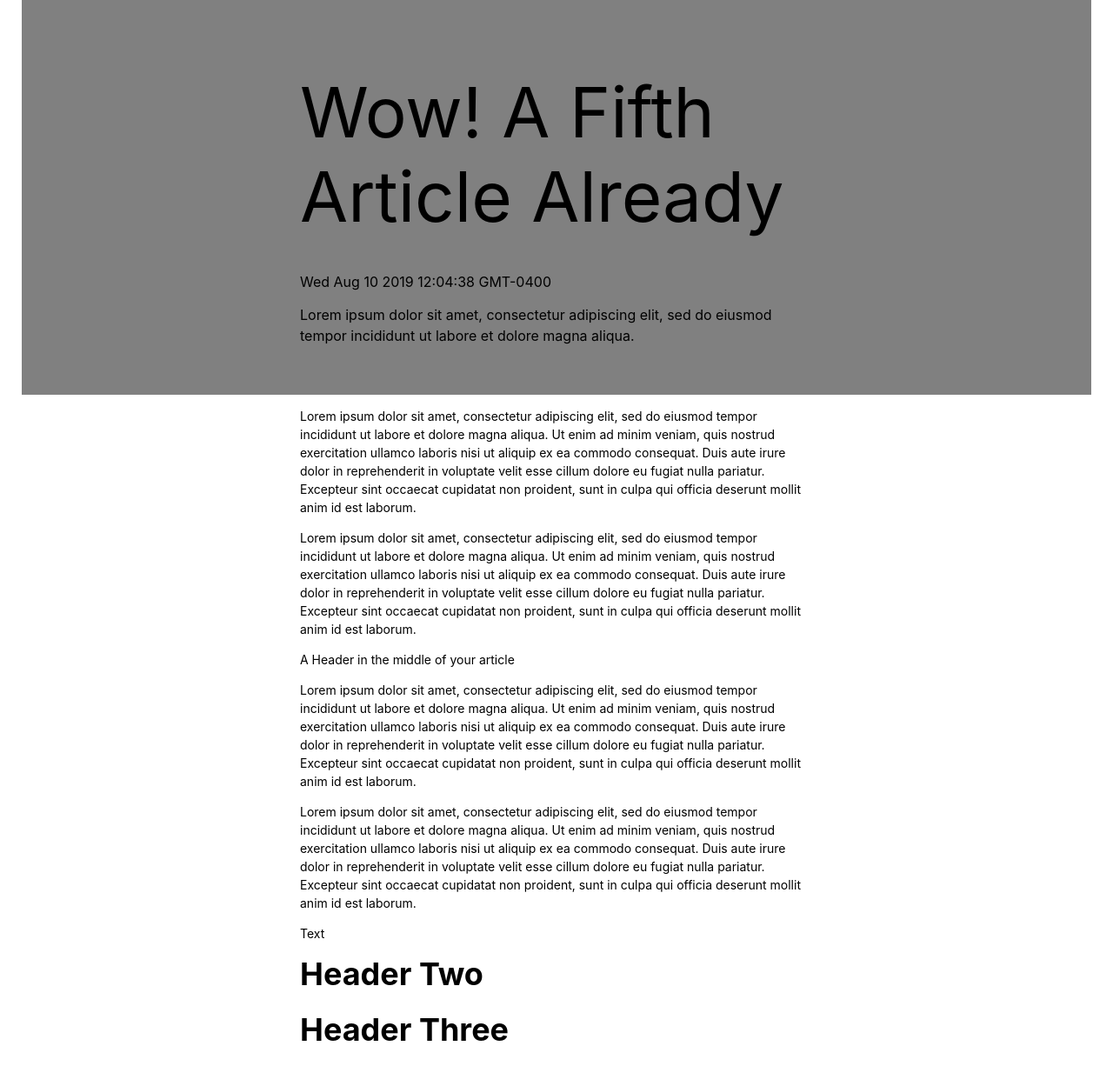
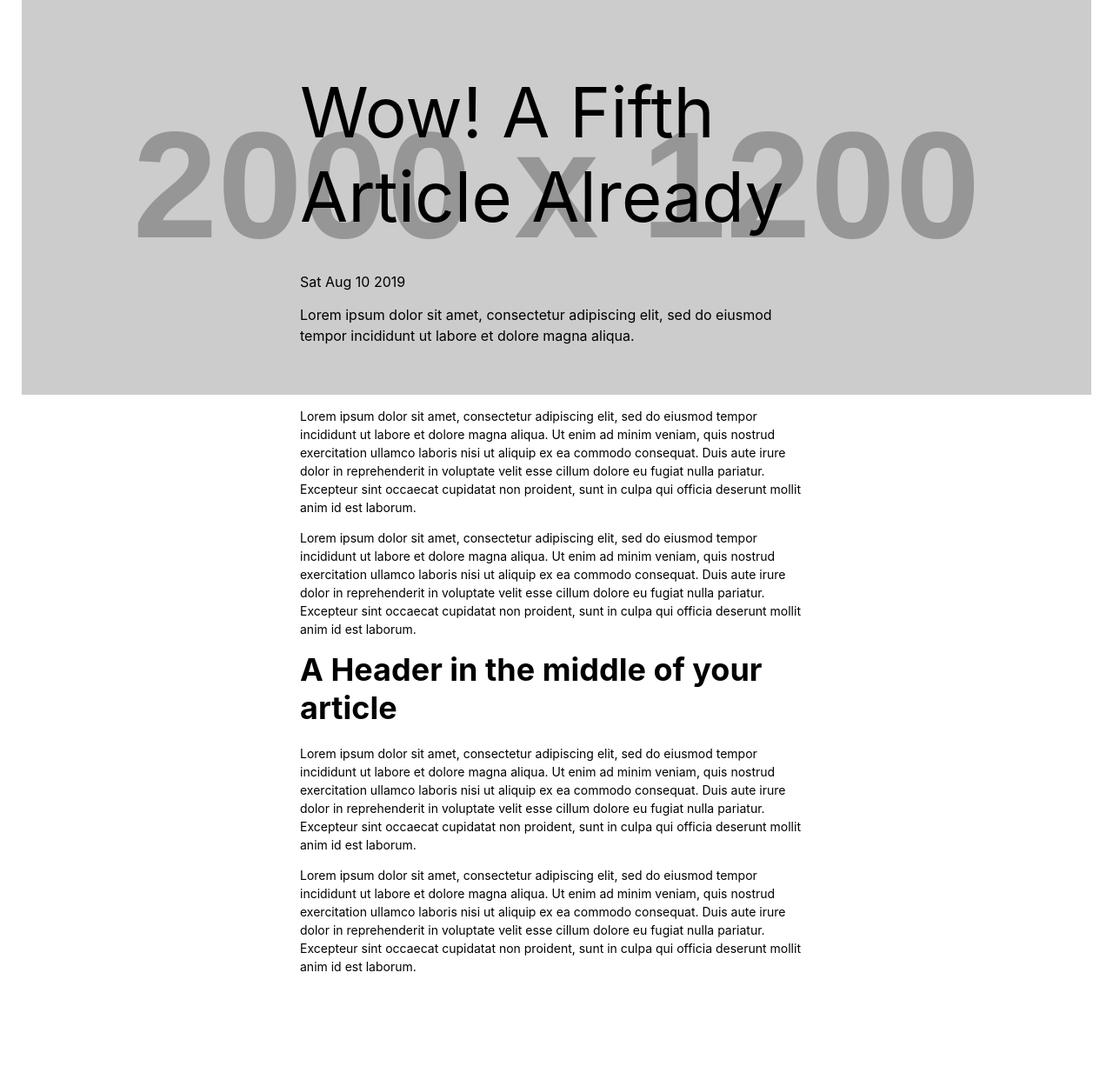
Before and after one commit to jeffzhkw/Dynamic-Web-Exercise-One, a React (Create React App) app: page /article/article-five in a window 1280 px wide. Shown: the whole page at 87% size. After the commit the page ends 1136 px from the top, so only its background shows below. Built offline with nearby package versions, Linux system fonts and the light colour scheme.

Commit message:
parsed date, added backgroundImage, added switch statement

```diff
--- a/src/components/ArticleCard.js
+++ b/src/components/ArticleCard.js
@@ -1,7 +1,12 @@
 import React from "react";
 
 function ArticleCard({article}){
-    console.log(article)
+
+    const newDate = new Date(article.publishedDate);
+    const dateString = newDate.toDateString();
+    // const dateString = `${newDate.getMonth()}/${newDate.getMonth()}/${newDate.getFullYear()}`
+
+
     return(
         <div className = "ArticleCardWrapper">
             <div className = "ArticleCardImage">
@@ -9,10 +14,10 @@ function ArticleCard({article}){
             </div>
             <div className = "ArticleCardText">
                 <h2 className = "ArticleCardTitle">{article.title}</h2>
-                <p className = "ArticleCardDate">{article.publishedDate}</p>
+                <p className = "ArticleCardDate">{dateString}</p>
                 <p className = "ArticleCardBlurb">{article.blurb}</p>
                 <p className = "ArticleCardLink">
-                    <a href = "#">Read more</a>
+                    <a href = {`/article/${article.id}`}>Read more</a>
                 </p>
             </div>
         </div>
--- a/src/containers/Article.js
+++ b/src/containers/Article.js
@@ -15,24 +15,43 @@ function Article(){
         console.log(dataToSet);
     }, [id]);
 
+    const newDate = new Date(article.publishedDate);
+    const dateString = newDate.toDateString();
+
     return(
         <main>
-            <section className = "ArticleHeader">
+            <section
+                className = "ArticleHeader"
+                style = {{backgroundImage: `url('${article.image && article.image.url}')`,
+                    backgroundPosition: "center",
+                    backgroundSize: 'cover'
+                    }}
+            >
                 <div className = "ArticleHeaderText">
                     <h1 className = "HeaderOne">{article.title}</h1>
-                    <p className = "ArticleHeaderDate">{article.publishedDate}</p>
+                    <p className = "ArticleHeaderDate">{dateString}</p>
                     <p className = "ArticleHeaderBlurb">{article.blurb}</p>
                 </div>
             </section>
             <section className = "ArticleText">
                 {article.articleText &&
                     article.articleText.map((text, i)=>{
-                        return <p key={i}>{text.data}</p>;
+
+                        const type = text.type;
+
+                        switch(type){
+                            case "p":
+                                return <p key={i}>{text.data}</p>;
+                            case 'h2':
+                                return <h2 key={i}>{text.data}</h2>;
+                            case 'h3':
+                                return <h3 key={i}>{text.data}</h3>;
+                            default:
+                                return <p key={i}>{text.data}</p>;
+                        }
+
                     })
                 }
-                <p>Text</p>
-                <h2>Header Two</h2>
-                <h3>Header Three</h3>
             </section>
             <section>
 
```
